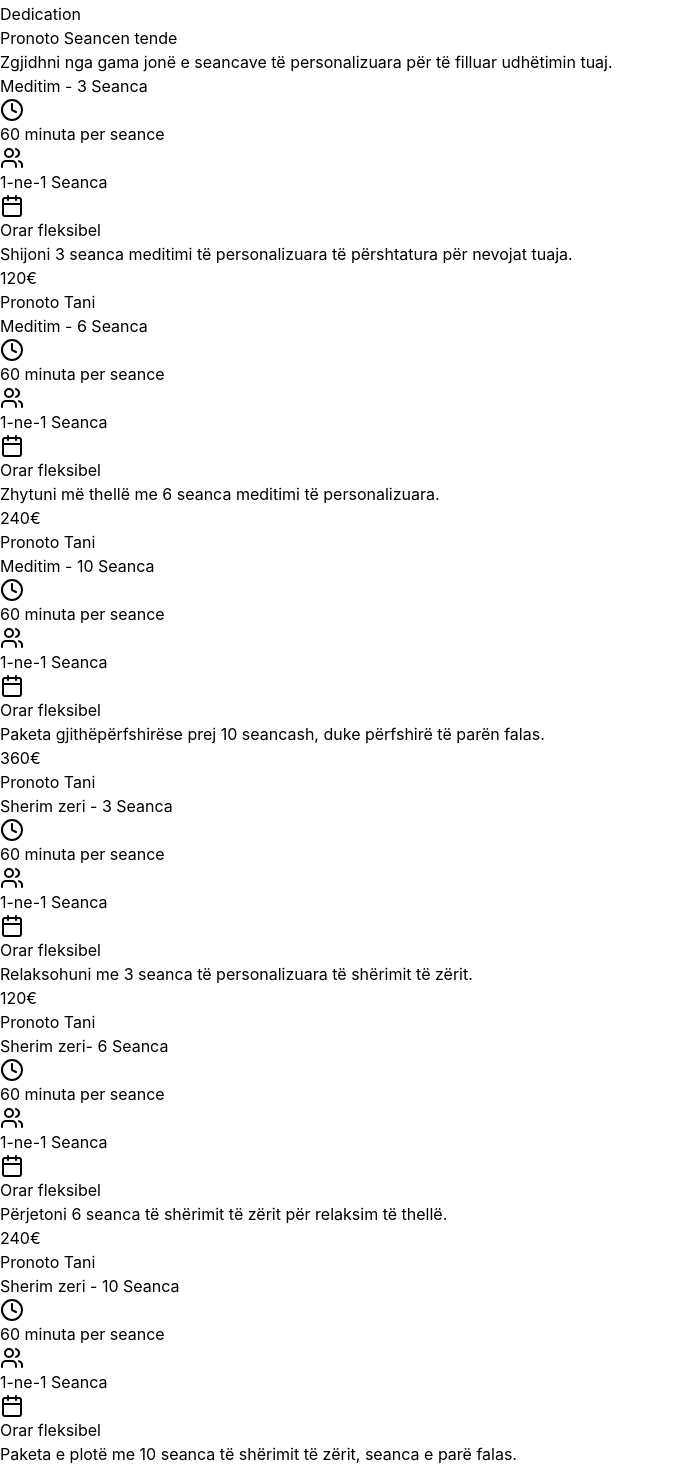
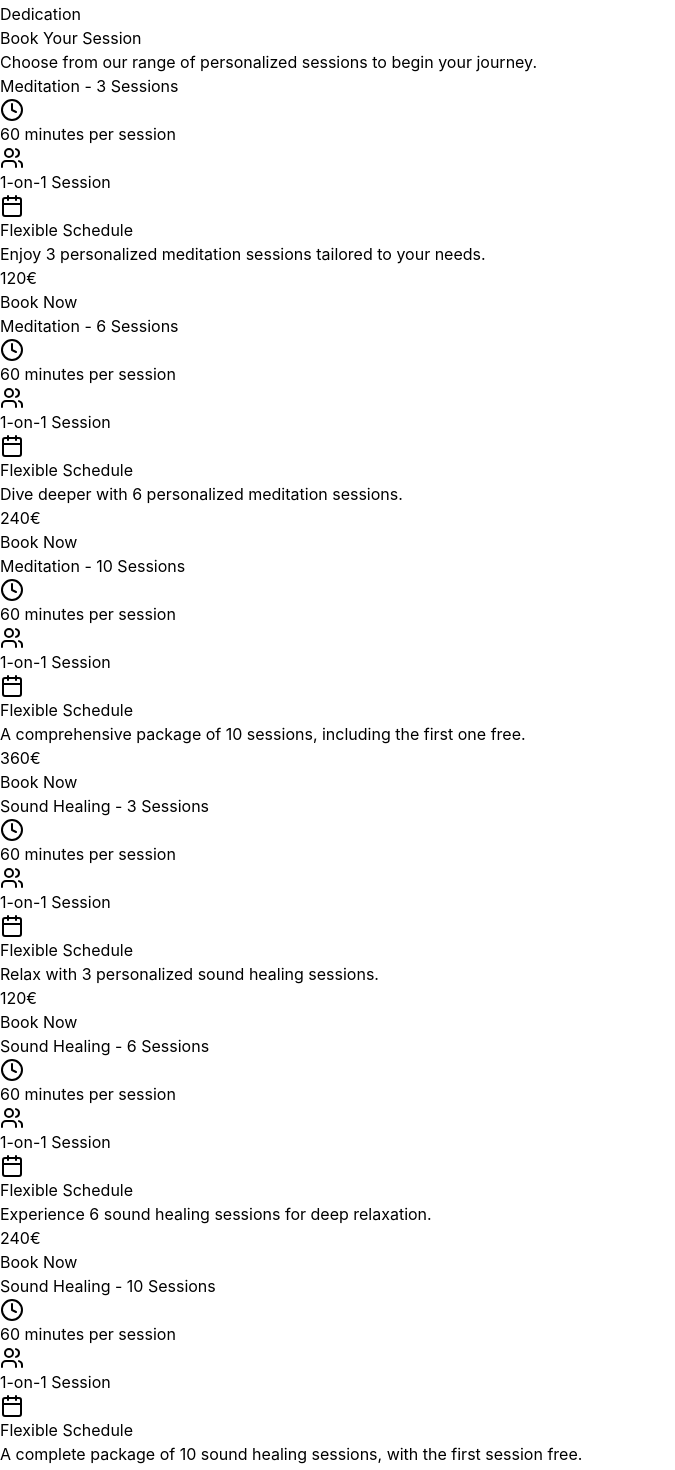
Before and after one commit to Anest2009/stacionihyjnore2, a React (Vite) app: page / in a window 1280 px wide. Shown: the part 2820-4290 px from the top of the page, without its empty margins (0-675 px from the left). Built offline with nearby package versions, Linux system fonts and the light colour scheme.

Commit message:
Update Booking.tsx

```diff
--- a/src/components/Booking.tsx
+++ b/src/components/Booking.tsx
@@ -4,45 +4,45 @@ import { Button } from './Button';
 
 const sessions = [
   {
-    title: "Meditim - 3 Seanca",
-    duration: "60 minuta per seance",
+    title: "Meditation - 3 Sessions",
+    duration: "60 minutes per session",
     price: "120€",
-    description: "Shijoni 3 seanca meditimi të personalizuara të përshtatura për nevojat tuaja.",
+    description: "Enjoy 3 personalized meditation sessions tailored to your needs.",
     calendlyUrl: "https://tidycal.com/stacionihyjnor/meditim3seanca"
   },
   {
-    title: "Meditim - 6 Seanca",
-    duration: "60 minuta per seance",
+    title: "Meditation - 6 Sessions",
+    duration: "60 minutes per session",
     price: "240€",
-    description: "Zhytuni më thellë me 6 seanca meditimi të personalizuara.",
+    description: "Dive deeper with 6 personalized meditation sessions.",
     calendlyUrl: "https://tidycal.com/stacionihyjnor/meditim6seanca"
   },
   {
-    title: "Meditim - 10 Seanca",
-    duration: "60 minuta per seance",
+    title: "Meditation - 10 Sessions",
+    duration: "60 minutes per session",
     price: "360€",
-    description: "Paketa gjithëpërfshirëse prej 10 seancash, duke përfshirë të parën falas.",
+    description: "A comprehensive package of 10 sessions, including the first one free.",
     calendlyUrl: "https://tidycal.com/stacionihyjnor/meditim10seanca"
   },
   {
-    title: "Sherim zeri - 3 Seanca",
-    duration: "60 minuta per seance",
+    title: "Sound Healing - 3 Sessions",
+    duration: "60 minutes per session",
     price: "120€",
-    description: "Relaksohuni me 3 seanca të personalizuara të shërimit të zërit.",
+    description: "Relax with 3 personalized sound healing sessions.",
     calendlyUrl: "https://tidycal.com/stacionihyjnor/sherimzeri3"
   },
   {
-    title: "Sherim zeri- 6 Seanca",
-    duration: "60 minuta per seance",
+    title: "Sound Healing - 6 Sessions",
+    duration: "60 minutes per session",
     price: "240€",
-    description: "Përjetoni 6 seanca të shërimit të zërit për relaksim të thellë.",
+    description: "Experience 6 sound healing sessions for deep relaxation.",
     calendlyUrl: "https://tidycal.com/stacionihyjnor/sherimzeri6"
   },
   {
-    title: "Sherim zeri - 10 Seanca",
-    duration: "60 minuta per seance",
+    title: "Sound Healing - 10 Sessions",
+    duration: "60 minutes per session",
     price: "360€",
-    description: "Paketa e plotë me 10 seanca të shërimit të zërit, seanca e parë falas.",
+    description: "A complete package of 10 sound healing sessions, with the first session free.",
     calendlyUrl: "https://tidycal.com/stacionihyjnor/sherimzeri10"
   }
 ];
@@ -52,9 +52,9 @@ export function Booking() {
     <section id="booking" className="py-24 bg-gradient-to-br from-[#B5CDA3]/5 via-white to-[#A9DFF7]/5">
       <div className="max-w-7xl mx-auto px-4 sm:px-6 lg:px-8">
         <div className="text-center mb-16">
-          <h2 className="text-3xl font-serif text-gray-900 mb-4">Pronoto Seancen tende</h2>
+          <h2 className="text-3xl font-serif text-gray-900 mb-4">Book Your Session</h2>
           <p className="text-gray-600 max-w-2xl mx-auto">
-            Zgjidhni nga gama jonë e seancave të personalizuara për të filluar udhëtimin tuaj.
+            Choose from our range of personalized sessions to begin your journey.
           </p>
         </div>
 
@@ -74,13 +74,13 @@ export function Booking() {
                   <div className="w-8 h-8 bg-gradient-to-br from-[#B5CDA3]/20 to-[#A9DFF7]/20 rounded-lg flex items-center justify-center">
                     <Users className="w-4 h-4 text-[#B5CDA3]" />
                   </div>
-                  <span className="ml-3 text-gray-600">1-ne-1 Seanca</span>
+                  <span className="ml-3 text-gray-600">1-on-1 Session</span>
                 </div>
                 <div className="flex items-center">
                   <div className="w-8 h-8 bg-gradient-to-br from-[#B5CDA3]/20 to-[#A9DFF7]/20 rounded-lg flex items-center justify-center">
                     <Calendar className="w-4 h-4 text-[#B5CDA3]" />
                   </div>
-                  <span className="ml-3 text-gray-600">Orar fleksibel</span>
+                  <span className="ml-3 text-gray-600">Flexible Schedule</span>
                 </div>
               </div>
               <p className="text-gray-600 mb-6">{session.description}</p>
@@ -90,7 +90,7 @@ export function Booking() {
                 className="w-full group-hover:bg-[#A9DFF7] transition-colors duration-300"
                 onClick={() => window.open(session.calendlyUrl, '_blank')}
               >
-                Pronoto Tani
+                Book Now
               </Button>
             </div>
           ))}
```
